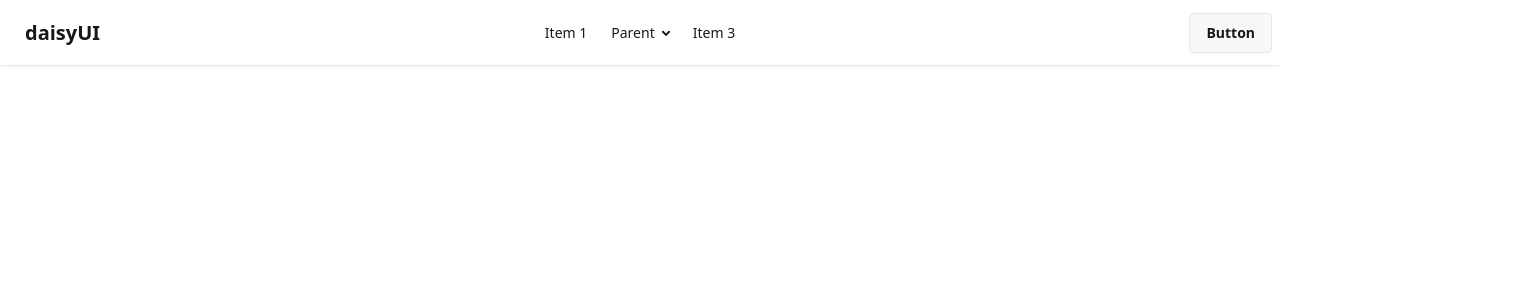
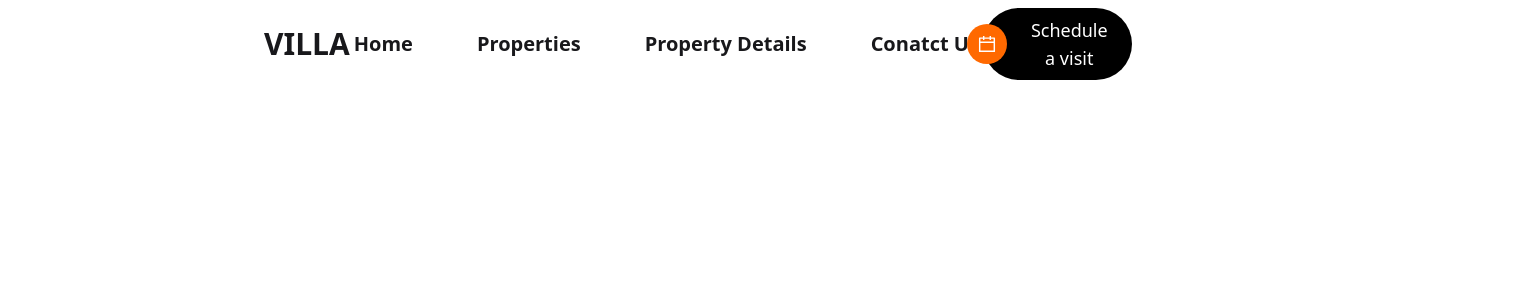
Before and after one commit to Jayedjb765/HotelManagement, a React (Vite) app: page / in a window 1280 px wide. Shown: the top 300 px of the page, 1516 px wide, since content can reach past the window. Built offline with nearby package versions, Linux system fonts and the light colour scheme.

Commit message:
Adding Schadule button at navbar

```diff
--- a/package.json
+++ b/package.json
@@ -10,6 +10,7 @@
     "preview": "vite preview"
   },
   "dependencies": {
+    "@ant-design/icons": "^5.6.1",
     "@tailwindcss/vite": "^4.1.4",
     "antd": "^5.24.9",
     "localforage": "^1.10.0",
--- /dev/null
+++ b/src/components/Navbarr/Navbar.css
@@ -0,0 +1,25 @@
+.custom-button {
+  position: relative;
+  font-size: 1.25rem; /* text-xl */
+  padding: 12px 20px;
+  margin-right: 16px; /* Right margin */
+  overflow: visible; /* Let icon overflow outside */
+  display: inline-flex;
+  align-items: center;
+  gap: 10px;
+  transition: color 0.3s;
+}
+
+.custom-button:hover {
+  color: #fb923c; /* Tailwind's orange-400 */
+}
+
+.calendar-icon {
+  position: absolute;
+  right: -14px; /* Push icon halfway out */
+  top: 50%;
+  transform: translateY(-50%);
+  background-color: white; /* Optional: circle background */
+  border-radius: 50%;
+  padding: 2px;
+}
--- a/src/components/Navbarr/Navbar.jsx
+++ b/src/components/Navbarr/Navbar.jsx
@@ -1,9 +1,21 @@
-import { Button } from "antd";
+import { CalendarOutlined } from "@ant-design/icons";
+import { Button, Flex, Tooltip } from "antd";
 import React from "react";
+import { Link } from "react-router-dom";
+import "./Navbar.css";
 
 const Navbar = () => {
+  const Navlinks = (
+    <>
+      <Link className="hover:text-orange-400">Home</Link>
+      <Link className="hover:text-orange-400">Properties</Link>
+      <Link className="hover:text-orange-400">Property Details</Link>
+      <Link className="hover:text-orange-400">Conatct Us</Link>
+    </>
+  );
+
   return (
-    <div className="navbar bg-base-100 shadow-sm">
+    <div className="navbar bg-base-100 ">
       <div className="navbar-start">
         <div className="dropdown">
           <div tabIndex={0} role="button" className="btn btn-ghost lg:hidden">
@@ -15,64 +27,35 @@ const Navbar = () => {
               stroke="currentColor"
             >
               {" "}
-              <path
-                strokeLinecap="round"
-                strokeLinejoin="round"
-                strokeWidth="2"
-                d="M4 6h16M4 12h8m-8 6h16"
-              />{" "}
+              <path strokeLinecap="round" strokeLinejoin="round" />{" "}
             </svg>
           </div>
           <ul
             tabIndex={0}
-            className="menu menu-sm dropdown-content bg-base-100 rounded-box z-1 mt-3 w-52 p-2 shadow"
+            className="menu menu-sm dropdown-content bg-base-100 rounded-box z-1 mt-3 w-52 p-2 shadow space-x-4"
           >
-            <li>
-              <a>Item 1</a>
-            </li>
-            <li>
-              <a>Parent</a>
-              <ul className="p-2">
-                <li>
-                  <a>Submenu 1</a>
-                </li>
-                <li>
-                  <a>Submenu 2</a>
-                </li>
-              </ul>
-            </li>
-            <li>
-              <a>Item 3</a>
-            </li>
+            {Navlinks}
           </ul>
         </div>
-        <a className="btn btn-ghost text-xl">daisyUI</a>
+        <Link className="ml-64 text-3xl  font-extrabold"> VILLA</Link>
       </div>
-      <div className="navbar-center hidden lg:flex">
-        <ul className="menu menu-horizontal px-1">
-          <li>
-            <a>Item 1</a>
-          </li>
-          <li>
-            <details>
-              <summary>Parent</summary>
-              <ul className="p-2">
-                <li>
-                  <a>Submenu 1</a>
-                </li>
-                <li>
-                  <a>Submenu 2</a>
-                </li>
-              </ul>
-            </details>
-          </li>
-          <li>
-            <a>Item 3</a>
-          </li>
+      <div className="navbar-center hidden lg:flex ">
+        <ul className="menu menu-horizontal px-1 space-x-16 font-bold text-xl  ">
+          {Navlinks}
         </ul>
       </div>
-      <div className="navbar-end">
-        <a className="btn">Button</a>
+      <div className="navbar-end text-xl">
+        <button className="group relative flex items-center bg-black text-white px-6 py-2 rounded-full mr-96 overflow-visible">
+          {/* Orange circle with calendar icon */}
+          <span className="absolute -left-4 w-10 h-10 bg-orange-500 rounded-full flex items-center justify-center">
+            <CalendarOutlined className="text-white text-lg" />
+          </span>
+
+          {/* Text with hover effect */}
+          <span className="ml-6 group-hover:text-orange-400 text-lg font-medium">
+            Schedule a visit
+          </span>
+        </button>
       </div>
     </div>
   );
```
Also changed, not shown: 1 other file (tests, documents, lock files or other folders).
